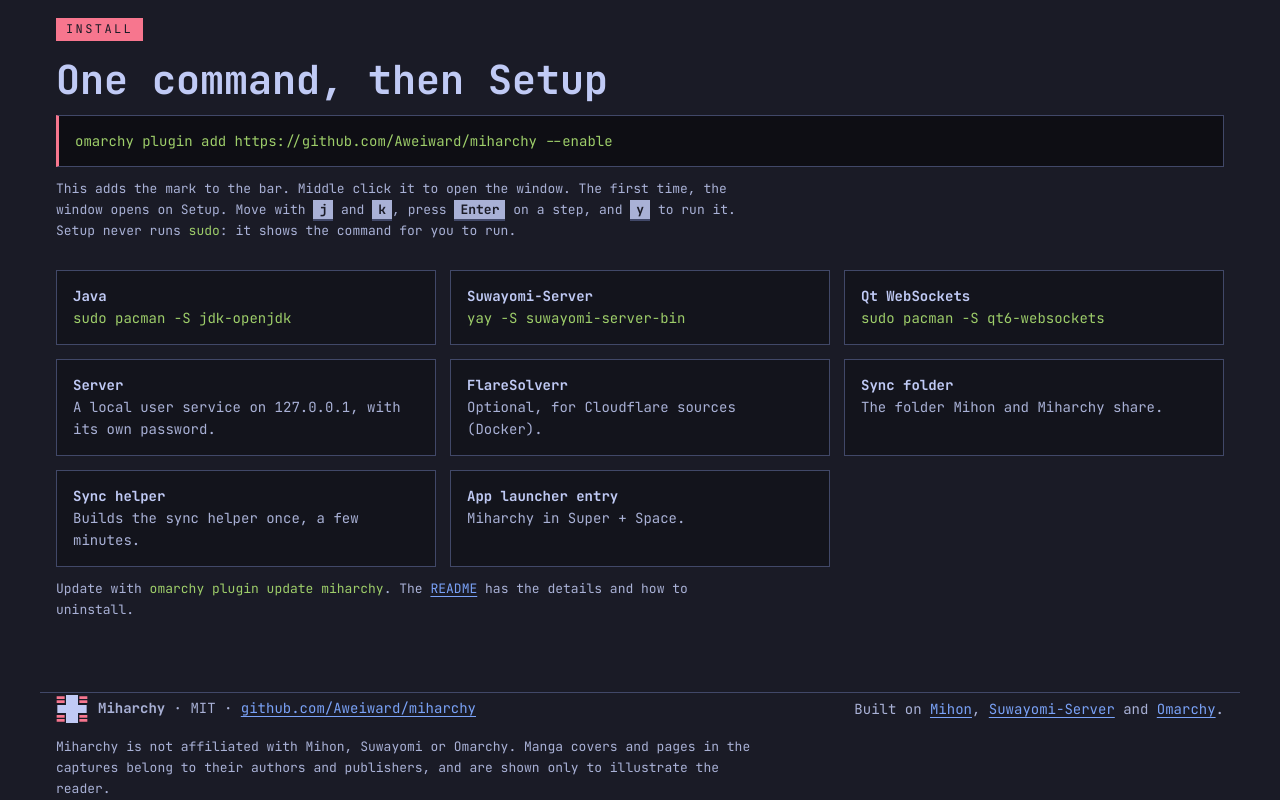
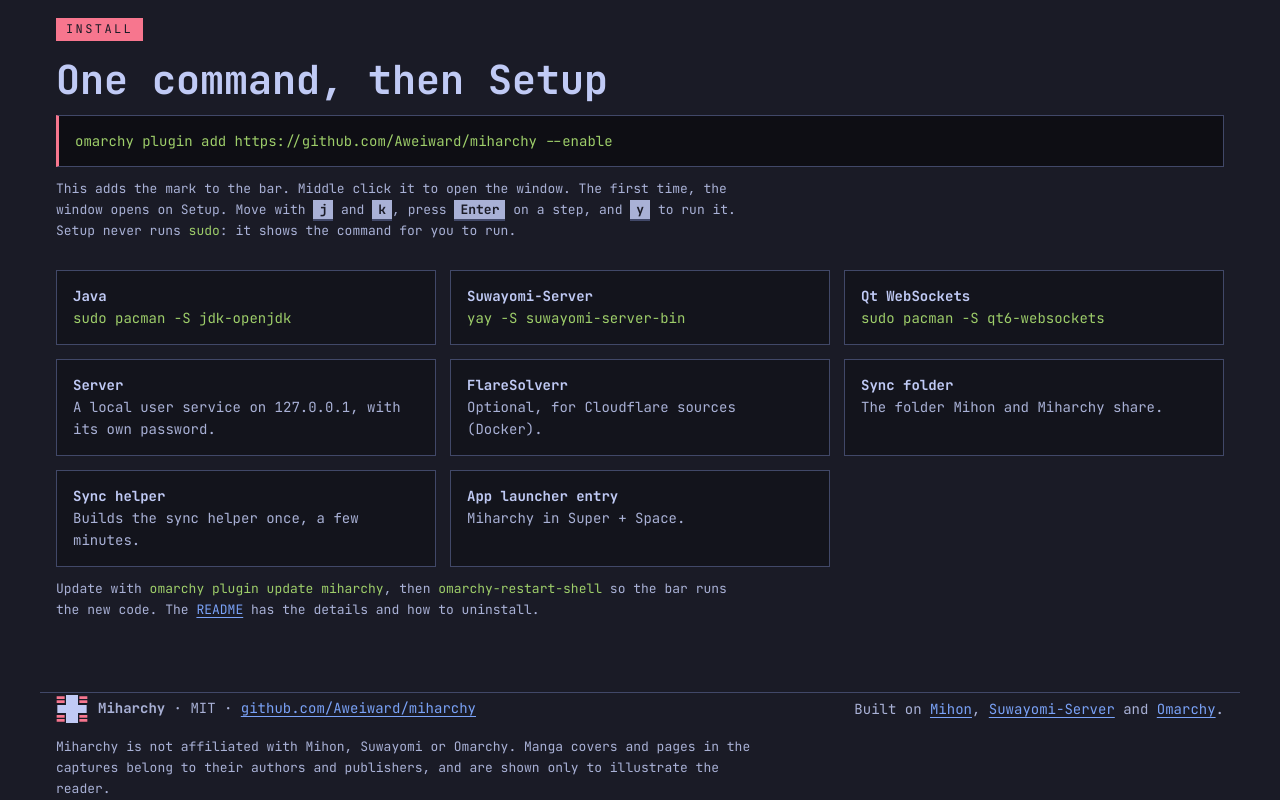
Before and after one commit to Aweiward/miharchy, a plain HTML site: page site/index.html in a window 1280 px wide. Shown: the part 5920-6720 px from the top of the page. Drawn offline with Linux system fonts and the light colour scheme.

Commit message:
Site: restart the shell after a plugin update

```diff
--- a/site/index.html
+++ b/site/index.html
@@ -477,7 +477,7 @@
     <li><b>Sync helper</b>Builds the sync helper once, a few minutes.</li>
     <li><b>App launcher entry</b>Miharchy in Super + Space.</li>
   </ol>
-  <p class="note">Update with <code>omarchy plugin update miharchy</code>. The <a href="https://github.com/Aweiward/miharchy#readme">README</a> has the details and how to uninstall.</p>
+  <p class="note">Update with <code>omarchy plugin update miharchy</code>, then <code>omarchy-restart-shell</code> so the bar runs the new code. The <a href="https://github.com/Aweiward/miharchy#readme">README</a> has the details and how to uninstall.</p>
 </section>
 
 </main>
```
